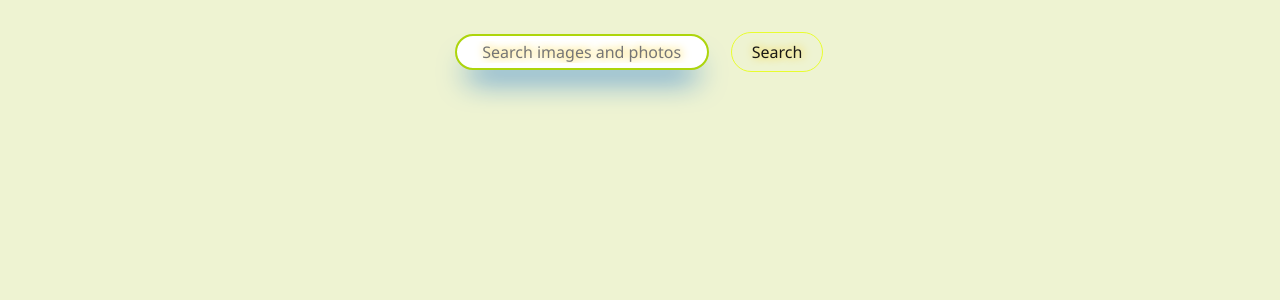
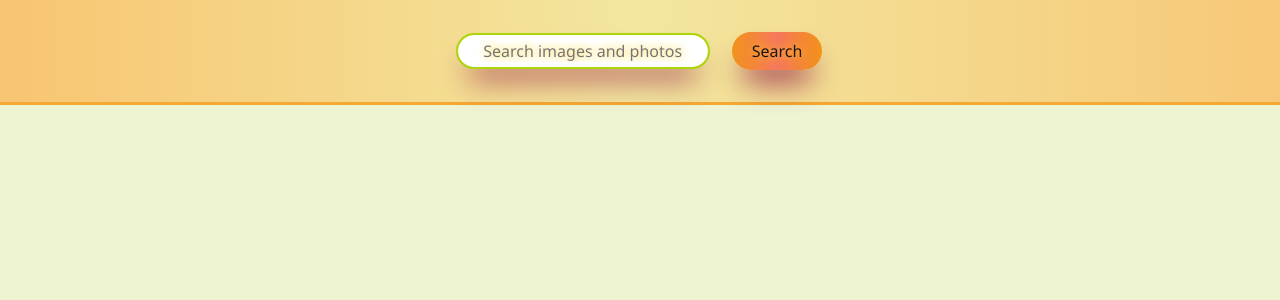
Before and after one commit to yaroslav-mudrevskyi/goit-typescript-hw-02, a React (Vite) app: page / in a window 1280 px wide. Shown: the top 300 px of the page. Built offline with nearby package versions, Linux system fonts and the light colour scheme.

Commit message:
finish update

```diff
--- a/package.json
+++ b/package.json
@@ -15,6 +15,7 @@
     "modern-normalize": "^3.0.0",
     "react": "^18.3.1",
     "react-dom": "^18.3.1",
+    "react-hot-toast": "^2.4.1",
     "react-loader-spinner": "^6.1.6",
     "react-modal": "^3.16.1",
     "unsplash-js": "^7.0.19",
--- a/src/App.jsx
+++ b/src/App.jsx
@@ -32,8 +32,7 @@ const App = () => {
         setImages((prev) => [...prev, ...res.results]);
         setShowLoadMore(page < res.total_pages);
       } catch (error) {
-        setIsError(true);
-        throw new Error(error.status);
+        setIsError(error.message);
       } finally {
         setIsLoading(false);
       }
@@ -55,7 +54,6 @@ const App = () => {
   };
 
   const handleOpenModal = (image) => {
-    console.log(image);
     setModalImage(image);
 
     setOpenModal(true);
@@ -85,7 +83,7 @@ const App = () => {
       {isLoading && <Loader />}
       {isError && (
         <ErrorMessage
-          title={"Something went wrong. Please, try again later!"}
+          title={`Something went wrong. Please, try again later! ${isError}`}
         />
       )}
     </>
--- /dev/null
+++ b/src/components/ImageCard/ImageCard.jsx
@@ -0,0 +1,13 @@
+const ImageCard = ({ handleOpenModal, urls, alt_description }) => {
+  return (
+    <div>
+      <img
+        onClick={() => handleOpenModal({ url: urls.regular, alt_description })}
+        src={urls.small}
+        alt={alt_description}
+      />
+    </div>
+  );
+};
+
+export default ImageCard;
--- a/src/components/ImageGallery/ImageGallery.jsx
+++ b/src/components/ImageGallery/ImageGallery.jsx
@@ -1,17 +1,12 @@
+import ImageCard from "../ImageCard/ImageCard";
 import s from "./ImageGallery.module.css";
 
 const ImageGallery = ({ images, handleOpenModal }) => {
   return (
     <ul className={s.list}>
-      {images.map(({ id, alt_description, urls }) => (
-        <li key={id} className={s.item}>
-          <img
-            onClick={() =>
-              handleOpenModal({ url: urls.regular, alt_description })
-            }
-            src={urls.small}
-            alt={alt_description}
-          />
+      {images.map((image) => (
+        <li key={image.id} className={s.item}>
+          <ImageCard handleOpenModal={handleOpenModal} {...image} />
         </li>
       ))}
     </ul>
--- a/src/components/ImageGallery/ImageGallery.module.css
+++ b/src/components/ImageGallery/ImageGallery.module.css
@@ -3,16 +3,19 @@
   flex-wrap: wrap;
   justify-content: center;
   align-items: center;
-  gap: 16px;
+  gap: 20px;
   padding: 10px 40px;
 }
 
 .item {
-  width: 200px;
-  height: 100%;
+  width: auto;
+  height: auto;
+  transition: all 0.3s ease;
   & img {
-    object-fit: fill;
-    height: 100%;
+    object-fit: cover;
+    width: 400px;
+    height: 266px;
+    cursor: pointer;
     border-radius: 20px;
     box-shadow: rgba(0, 0, 0, 0.17) 0px -23px 25px 0px inset,
       rgba(0, 0, 0, 0.15) 0px -36px 30px 0px inset,
@@ -21,4 +24,7 @@
       rgba(0, 0, 0, 0.09) 0px 8px 4px, rgba(0, 0, 0, 0.09) 0px 16px 8px,
       rgba(0, 0, 0, 0.09) 0px 32px 16px;
   }
+  &:hover {
+    transform: scale(1.05);
+  }
 }
--- a/src/components/LoadMoreBtn/LoadMoreBtn.module.css
+++ b/src/components/LoadMoreBtn/LoadMoreBtn.module.css
@@ -2,19 +2,26 @@
   display: block;
   margin: 12px auto;
   padding: 10px 20px;
-  border: 1px solid #e8fd2f;
+  border: transparent;
   border-radius: 24px;
   color: #191815;
   text-shadow: #fc0 1px 0 10px;
+  box-shadow: rgb(142, 14, 61) 0px 20px 30px -10px;
   transition: all 0.3s ease;
+  background: rgb(242, 145, 25);
+  background: linear-gradient(
+    90deg,
+    rgba(242, 145, 25, 0.9836309523809523) 0%,
+    rgba(245, 95, 79, 0.8127626050420168) 50%,
+    rgba(242, 145, 25, 1) 100%
+  );
   &:hover {
     color: #ecf0c5;
-    border: 1px solid #eef6a5;
-    background: rgb(229, 236, 115);
-    background: linear-gradient(
-      0deg,
-      rgba(229, 236, 115, 0.6979166666666667) 0%,
-      rgba(253, 187, 45, 0.7091211484593838) 100%
+    background: rgb(238, 174, 202);
+    background: radial-gradient(
+      circle,
+      rgba(238, 174, 202, 1) 0%,
+      rgba(148, 187, 233, 1) 100%
     );
   }
 }
--- a/src/components/SearchBar/SearchBar.jsx
+++ b/src/components/SearchBar/SearchBar.jsx
@@ -1,3 +1,4 @@
+import toast, { Toaster } from "react-hot-toast";
 import { ErrorMessage, Field, Form, Formik } from "formik";
 import * as Yup from "yup";
 import s from "./SearchBar.module.css";
@@ -8,19 +9,28 @@ const SearchBar = ({ onSubmit }) => {
   };
 
   const handleSubmit = (values, options) => {
+    if (values.search.trim() === "") {
+      return toast.error("Enter some query, please!", {
+        duration: 3000,
+        position: "top-right",
+        style: {
+          border: "1px solid #713200",
+          padding: "16px",
+          color: "#cefa70",
+          background: "#f8994d",
+        },
+      });
+    }
     onSubmit(values.search);
     options.resetForm();
   };
 
   const validationSchema = Yup.object().shape({
-    search: Yup.string()
-      .min(2, "Too Short!")
-      .max(50, "Too Long!")
-      .required("The field is required"),
+    search: Yup.string().min(2, "Too Short!").max(50, "Too Long!"),
   });
 
   return (
-    <header>
+    <header className={s.header}>
       <Formik
         initialValues={initialValues}
         onSubmit={handleSubmit}
@@ -41,6 +51,7 @@ const SearchBar = ({ onSubmit }) => {
           </button>
         </Form>
       </Formik>
+      <Toaster />
     </header>
   );
 };
--- a/src/components/SearchBar/SearchBar.module.css
+++ b/src/components/SearchBar/SearchBar.module.css
@@ -1,3 +1,14 @@
+.header {
+  border-bottom: 3px solid #f5a832;
+  background: rgb(252, 176, 69);
+  background: linear-gradient(
+    90deg,
+    rgba(252, 176, 69, 0.6867121848739496) 0%,
+    rgba(253, 198, 29, 0.28335084033613445) 50%,
+    rgba(252, 176, 69, 0.6418942577030813) 100%
+  );
+}
+
 .form {
   display: flex;
   justify-content: center;
@@ -15,7 +26,7 @@
   color: #191815;
   text-shadow: #fc0 1px 0 10px;
   text-align: center;
-  box-shadow: rgb(9, 105, 208) 0px 20px 30px -10px;
+  box-shadow: rgb(142, 14, 61) 0px 20px 30px -10px;
   &:focus {
     outline: 2px solid rgb(173, 213, 12);
   }
@@ -23,19 +34,26 @@
 
 .btn {
   padding: 10px 20px;
-  border: 1px solid #e8fd2f;
+  border: transparent;
   border-radius: 24px;
   color: #191815;
   text-shadow: #fc0 1px 0 10px;
+  box-shadow: rgb(142, 14, 61) 0px 20px 30px -10px;
   transition: all 0.3s ease;
+  background: rgb(242, 145, 25);
+  background: linear-gradient(
+    90deg,
+    rgba(242, 145, 25, 0.9836309523809523) 0%,
+    rgba(245, 95, 79, 0.8127626050420168) 50%,
+    rgba(242, 145, 25, 1) 100%
+  );
   &:hover {
-    color: #ecf0c5;
-    border: 1px solid #eef6a5;
-    background: rgb(229, 236, 115);
-    background: linear-gradient(
-      0deg,
-      rgba(229, 236, 115, 0.6979166666666667) 0%,
-      rgba(253, 187, 45, 0.7091211484593838) 100%
+    color: #ddf506;
+    background: rgb(238, 174, 202);
+    background: radial-gradient(
+      circle,
+      rgba(238, 174, 202, 1) 0%,
+      rgba(148, 187, 233, 1) 100%
     );
   }
 }
```
Also changed, not shown: 1 other file (tests, documents, lock files or other folders).
